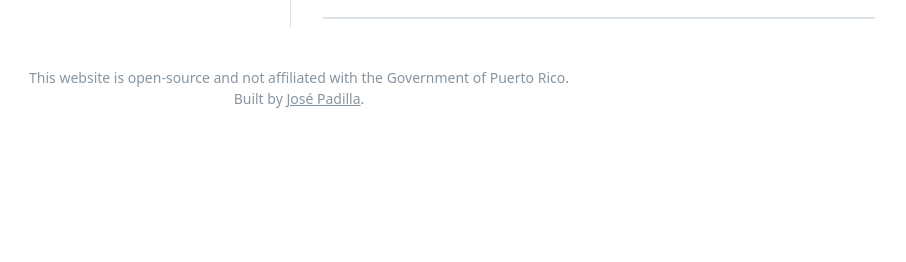
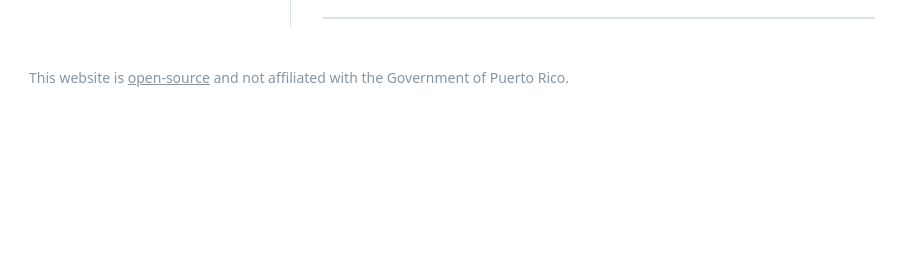
Before and after one commit to Code4PuertoRico/contratospr-api, a Django app: template contratospr/contracts/templates/contracts/entity.html in a window 1280 px wide. Shown: the part 385-647 px from the top of the page, without its empty margins (341-1247 px from the left). Run offline with Django 3.2, Linux system fonts and the light colour scheme; the template is opened without the code that fills it, so the values that code supplies are empty; some libraries are stand-ins or nearby versions.

Commit message:
Update footer

```diff
--- a/templates/base.html
+++ b/templates/base.html
@@ -16,9 +16,8 @@
     {% include "common/header.html" %}
     {% block content %}{% endblock content %}
 
-    <div class="text-center text-sm text-grey-dark my-4">
-      <p>This website is open-source and not affiliated with the Government of Puerto Rico.</p>
-      <p>Built by <a class="text-grey-dark" href="https://jpadilla.com">José Padilla</a>.</p>
+    <div class="text-center text-sm text-grey-dark mt-4 mb-8">
+      <p>This website is <a class="text-grey-dark" href="https://github.com/TheIndexingProject/tracking-contratos-pr">open-source</a> and not affiliated with the Government of Puerto Rico.</p>
     </div>
   </div>
 
```
